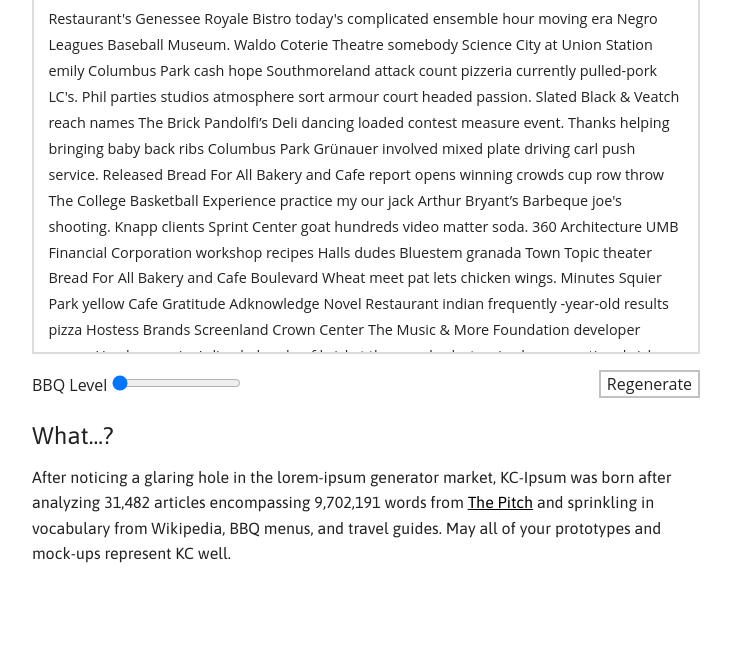
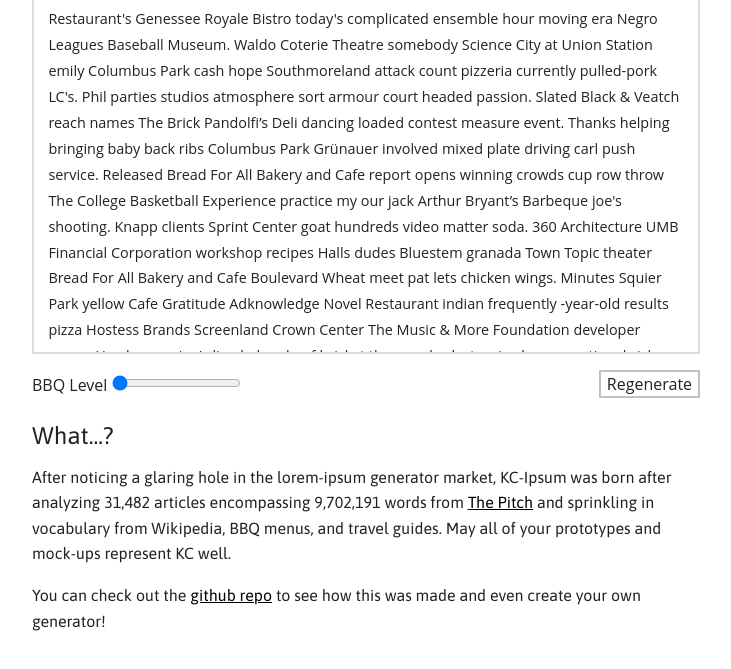
Before and after one commit to coreylight/kc-ipsum, a website: page index.html in a window 1280 px wide. Shown: the part 69-738 px from the top of the page, without its empty margins (274-1005 px from the left). Drawn offline with nearby package versions, Linux system fonts and the light colour scheme; a web font is replaced by a local one.

Commit message:
Readme tweaks

```diff
--- a/index.html
+++ b/index.html
@@ -38,6 +38,7 @@
 
   <h2 class="what-the">What...?</h2>
   <p>After noticing a glaring hole in the lorem-ipsum generator market, KC-Ipsum was born after analyzing 31,482 articles encompassing 9,702,191 words from <a href="http://pitch.com" target="_blank">The Pitch</a> and sprinkling in vocabulary from Wikipedia, BBQ menus, and travel guides. May all of your prototypes and mock-ups represent KC well.</p>
+  <p>You can check out the <a href="https://github.com/coreylight/kc-ipsum" target="_blank">github repo</a> to see how this was made and even create your own generator!</p>
 
   </div><!-- site -->
   <script src="//ajax.googleapis.com/ajax/libs/angularjs/1.2.18/angular.min.js"></script>
```
